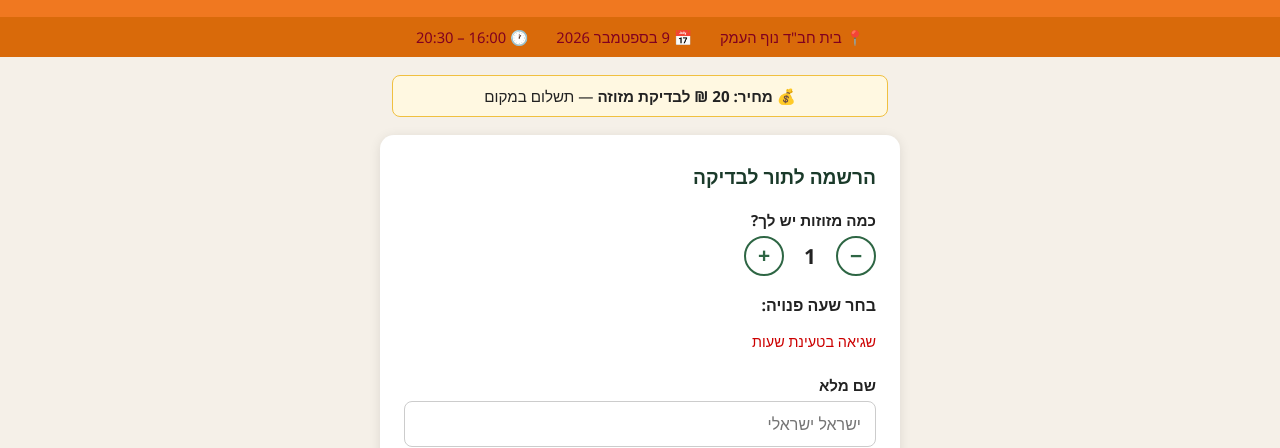
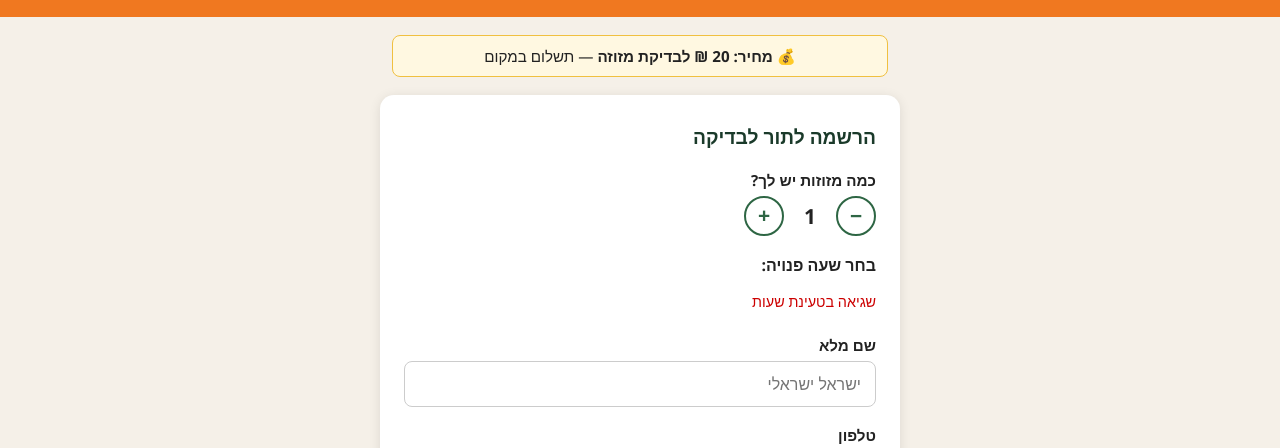
Before and after one commit to 770levinson-coder/mezuzot-check, a website: page public/index.html in a window 1280 px wide. Shown: the part 334-782 px from the top of the page. Drawn offline with Linux system fonts and the light colour scheme; no server answers.

Commit message:
Update index.html

```diff
--- a/public/index.html
+++ b/public/index.html
@@ -17,11 +17,7 @@
   </div>
 </header>
 
-<div class="info-bar">
-  <span>📍 בית חב"ד נוף העמק</span>
-  <span>📅 9 בספטמבר 2026</span>
-  <span>🕐 16:00 – 20:30</span>
-</div>
+
 
 <div style="max-width:520px; margin: 18px auto; padding: 0 12px;">
   <div class="price-note">
```
